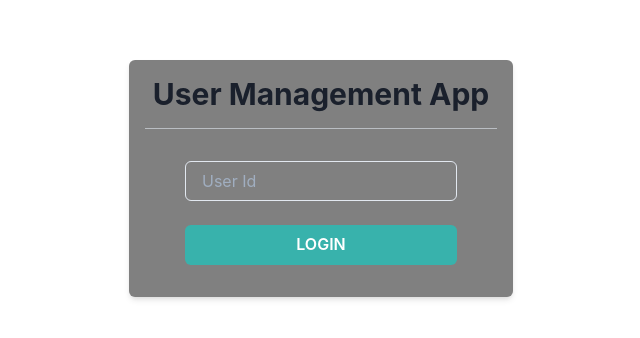
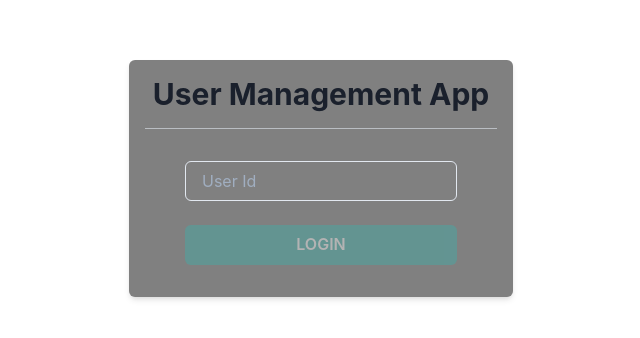
Before and after one commit to koteharyu/user_management, a React (Create React App) app: page / in a window 1280 px wide. Shown: the part 222-560 px from the top of the page, without its empty margins (319-959 px from the left). Built offline with nearby package versions, Linux system fonts and the light colour scheme.

Commit message:
add: isLoading and disabled

```diff
--- a/src/components/atoms/button/PrimaryButton.tsx
+++ b/src/components/atoms/button/PrimaryButton.tsx
@@ -4,12 +4,14 @@ import { Button } from '@chakra-ui/react'
 type Props = {
   children: ReactNode
   onClick: () => void
+  disabled?: boolean
+  loadng?: boolean
 }
 
 export const PrimaryButton: VFC<Props> = memo((props) => {
-  const { children, onClick } = props
+  const { children, onClick, disabled = false, loadng = false } = props
   return (
-    <Button bg="teal.400" color="white" _hover={{ opacity: "0.8" }} onClick={onClick}>
+    <Button bg="teal.400" color="white" _hover={{ opacity: "0.8" }} onClick={onClick} isLoading={loadng} disabled={disabled || loadng} >
       {children}
     </Button>
   )
--- a/src/components/pages/Login.tsx
+++ b/src/components/pages/Login.tsx
@@ -5,7 +5,7 @@ import { useAuth } from '../../hooks/useAuth'
 
 export const Login: VFC = memo(() => {
   const [userId, setUserId] = useState<string>("")
-  const {login, loading} = useAuth()
+  const { login, loading } = useAuth()
   const onChangeUserId = (e: ChangeEvent<HTMLInputElement>) => {
     setUserId(e.target.value)
   }
@@ -20,7 +20,7 @@ export const Login: VFC = memo(() => {
         <Divider my={4} />
         <Stack spacing={6} py={4} px={10}>
           <Input placeholder="User Id" value={userId} onChange={onChangeUserId} />
-          <PrimaryButton onClick={onClickLogin}>LOGIN</PrimaryButton>
+          <PrimaryButton onClick={onClickLogin} loadng={loading} disabled={userId === ""}>LOGIN</PrimaryButton>
         </Stack>
       </Box>
     </Flex>
```
